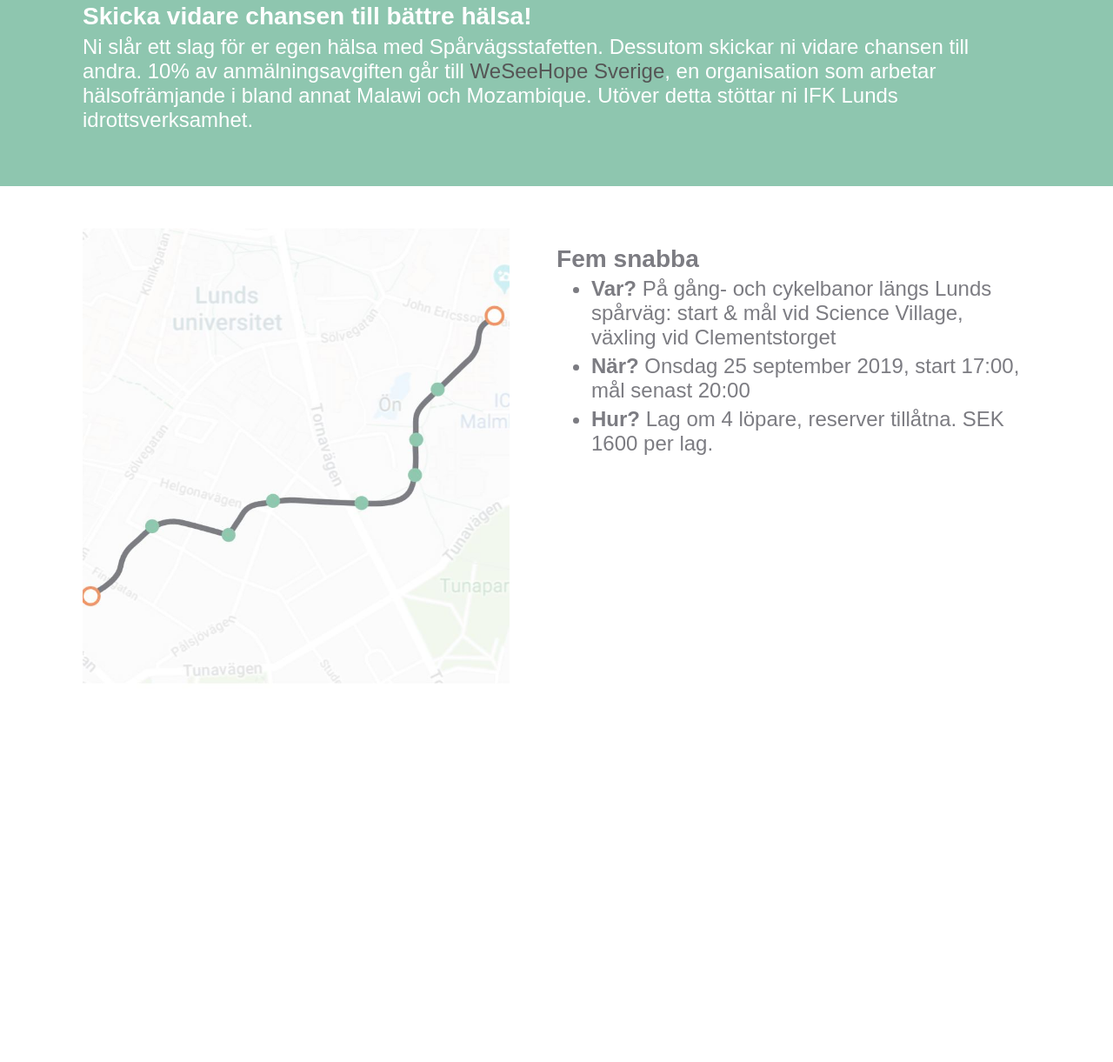
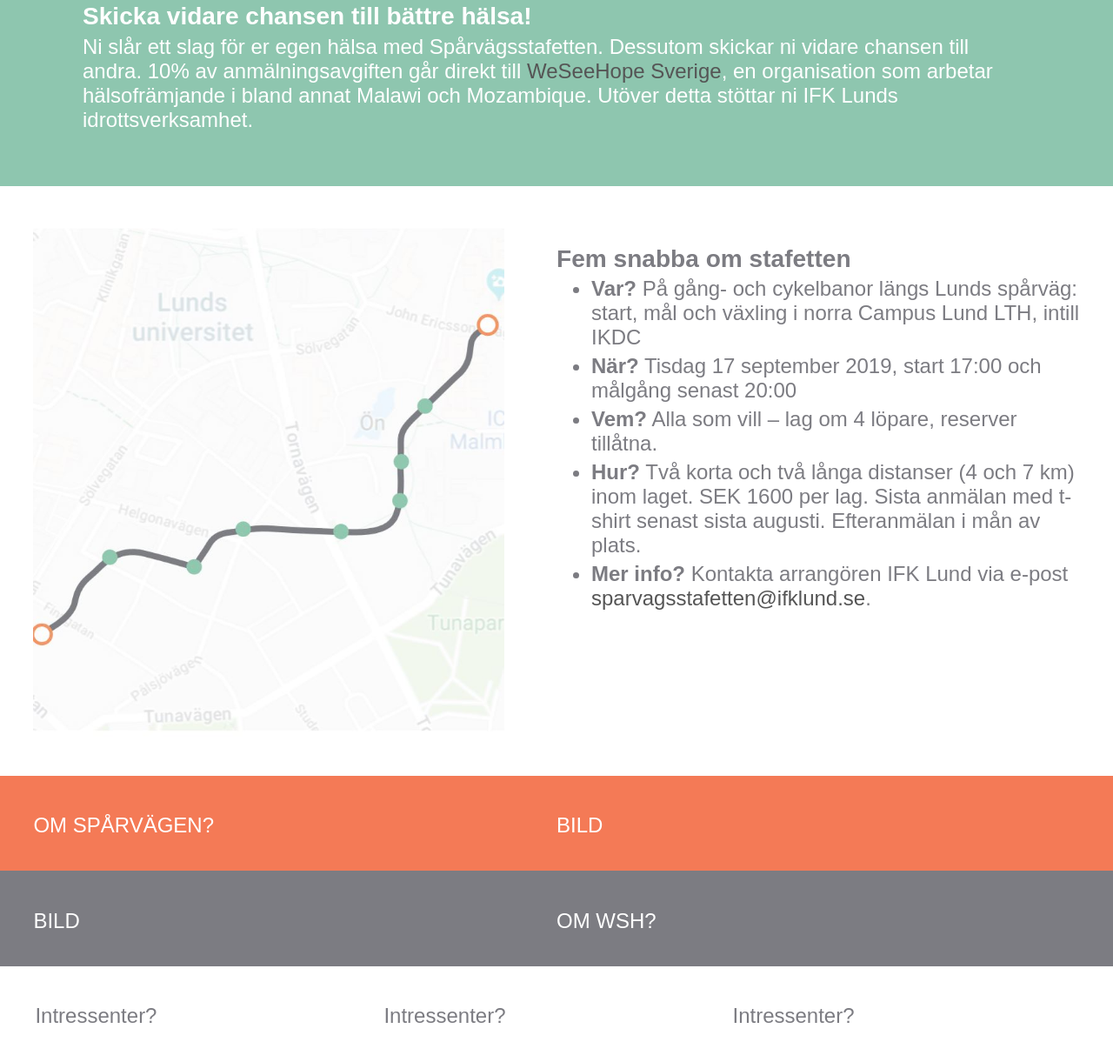
Before and after one commit to qlik-oss/sparvagsstafetten, a website built with Parcel: page src/index.html in a window 1280 px wide. Shown: the part 1014-2235 px from the top of the page at 87% size. Before the commit the page ends 1851 px from the top, so only its background shows below. Built offline with nearby package versions, Linux system fonts and the light colour scheme.

Commit message:
add/update content + add three-column format

```diff
--- a/src/index.html
+++ b/src/index.html
@@ -17,23 +17,37 @@
         </section>
         <section class="segment green">
           <h2>Är ni snabbare än spårvagnen?</h2>
-          <p>Den <strong>25 september</strong> är det dags att testa Lunds nya spårväg &ndash; till fots.  IFK Lund Friidrott bjuder in till Spårvägsstafetten där du tillsammans med tre andra lagkamrater utmanar er själva och andra lag om hur snabbt ni kan ta er fram längs spårvägen.</p>
+          <p>Den <strong>17 september</strong> är det dags att testa Lunds nya spårväg &ndash; till fots.  <strong>IFK Lund Friidrott</strong> bjuder in till Spårvägsstafetten där du tillsammans med tre andra lagkamrater utmanar er själva och andra lag om hur snabbt ni kan ta er fram längs <a href="#om_sparvagen">spårvägen</a>.</p>
           <h3>Skicka vidare chansen till bättre hälsa!</h3>
-          <p>Ni slår ett slag för er egen hälsa med Spårvägsstafetten. Dessutom skickar ni vidare chansen till andra. 10% av anmälningsavgiften går till <a href="#">WeSeeHope Sverige</a>, en organisation som arbetar hälsofrämjande i bland annat Malawi och Mozambique. Utöver detta stöttar ni IFK Lunds idrottsverksamhet.</p>
+          <p>Ni slår ett slag för er egen hälsa med Spårvägsstafetten. Dessutom skickar ni vidare chansen till andra. 10% av anmälningsavgiften går direkt till <a href="#om_wsh">WeSeeHope Sverige</a>, en organisation som arbetar hälsofrämjande i bland annat Malawi och Mozambique. Utöver detta stöttar ni IFK Lunds idrottsverksamhet.</p>
         </section>
         <section class="segment columns white">
           <section class="column">
             <img src="./course-mock.jpg">
           </section>
           <section class="column">
-          <h3>Fem snabba</h3>
-          <ul>
-            <li><strong>Var?</strong> På gång- och cykelbanor längs Lunds spårväg: start & mål vid Science Village, växling vid Clementstorget</li>
-            <li><strong>När?</strong> Onsdag 25 september 2019, start 17:00, mål senast 20:00</li>
-            <li><strong>Hur?</strong> Lag om 4 löpare, reserver tillåtna. SEK 1600 per lag.</li>
-
-          </ul>
+              <h3>Fem snabba om stafetten</h3>
+              <ul>
+                <li><strong>Var?</strong> På gång- och cykelbanor längs Lunds spårväg: start, mål och växling i norra Campus Lund LTH, intill IKDC</li>
+                <li><strong>När?</strong> Tisdag 17 september 2019, start 17:00 och målgång senast 20:00</li>
+                <li><strong>Vem?</strong> Alla som vill &ndash; lag om 4 löpare, reserver tillåtna.</li>
+                <li><strong>Hur?</strong> Två korta och två långa distanser (4 och 7 km) inom laget. SEK 1600 per lag. Sista anmälan med t-shirt senast sista augusti. Efteranmälan i mån av plats.</li>
+                <li><strong>Mer info?</strong> Kontakta arrangören IFK Lund via e-post <a href="mailto: sparvagsstafetten@ifklund.se?subject=Om%20Spårvägsstafetten%202019">sparvagsstafetten@ifklund.se</a>.</li>
+              </ul>
+          </section>
         </section>
+        <section id="om_sparvagen" class="segment columns orange">
+            <section class="column">OM SPÅRVÄGEN?</section>
+            <section class="column">BILD</section>
         </section>
+        <section id="om_wsh" class="segment columns dark_gray">
+          <section class="column">BILD</section>
+          <section class="column">OM WSH?</section>
+      </section>
+      <section class="segment columns white">
+        <section class="column-of-3">Intressenter?</section>
+        <section class="column-of-3">Intressenter?</section>
+        <section class="column-of-3">Intressenter?</section>
+    </section>
   </body>
 </html>
--- a/src/style.css
+++ b/src/style.css
@@ -178,6 +178,7 @@ a.button-register:link, a.button-register:visited, a.button-register:hover {
 .columns {
   display: flex;
   flex-flow: row nowrap;
+  max-width:100%;
 }
 
 @media screen and (max-width:900px) {
@@ -188,6 +189,9 @@ a.button-register:link, a.button-register:visited, a.button-register:hover {
 
 .column {
   min-width: 50%;
+}
+.column-of-3 {
+  min-width: 33%;
 }
 
 img {
```
